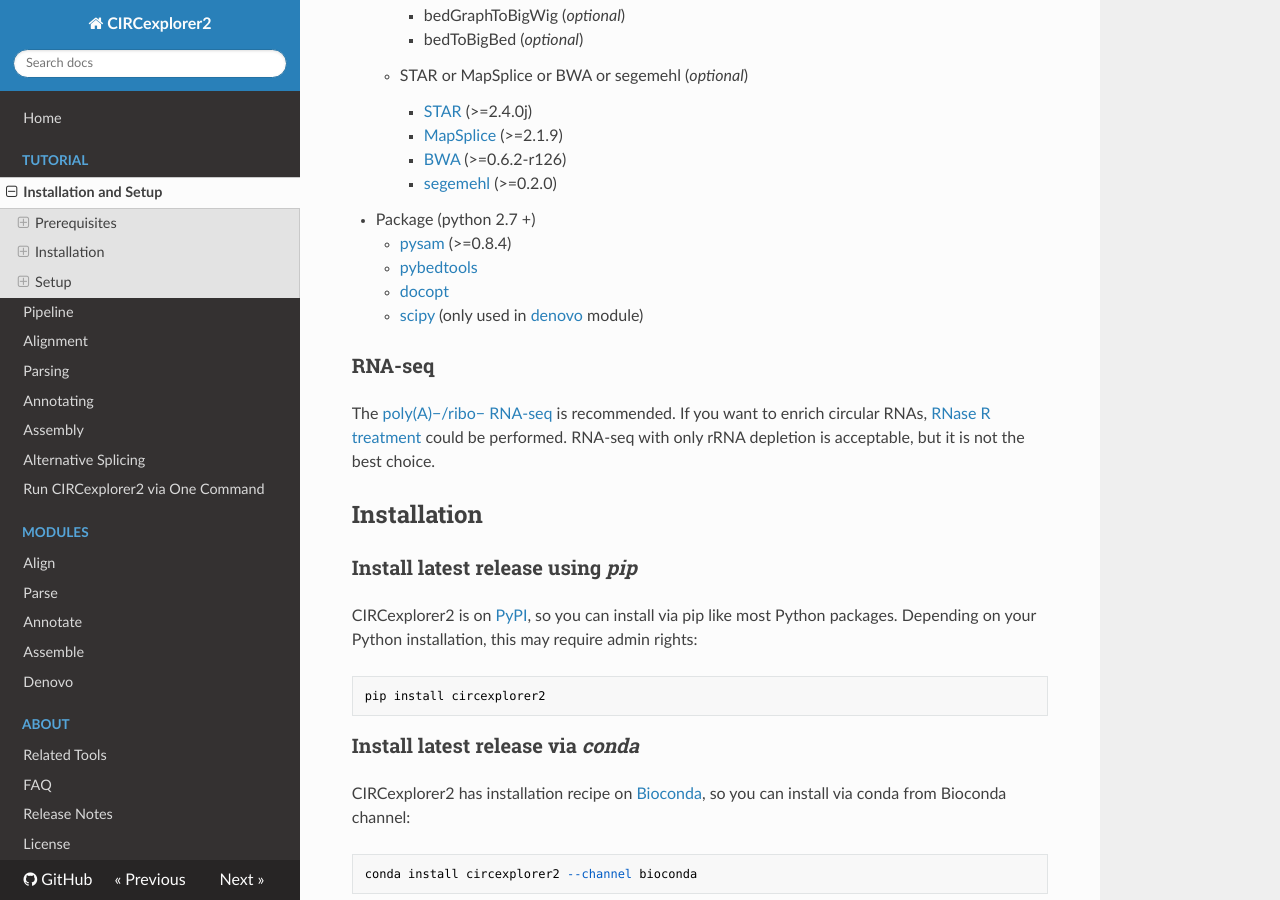
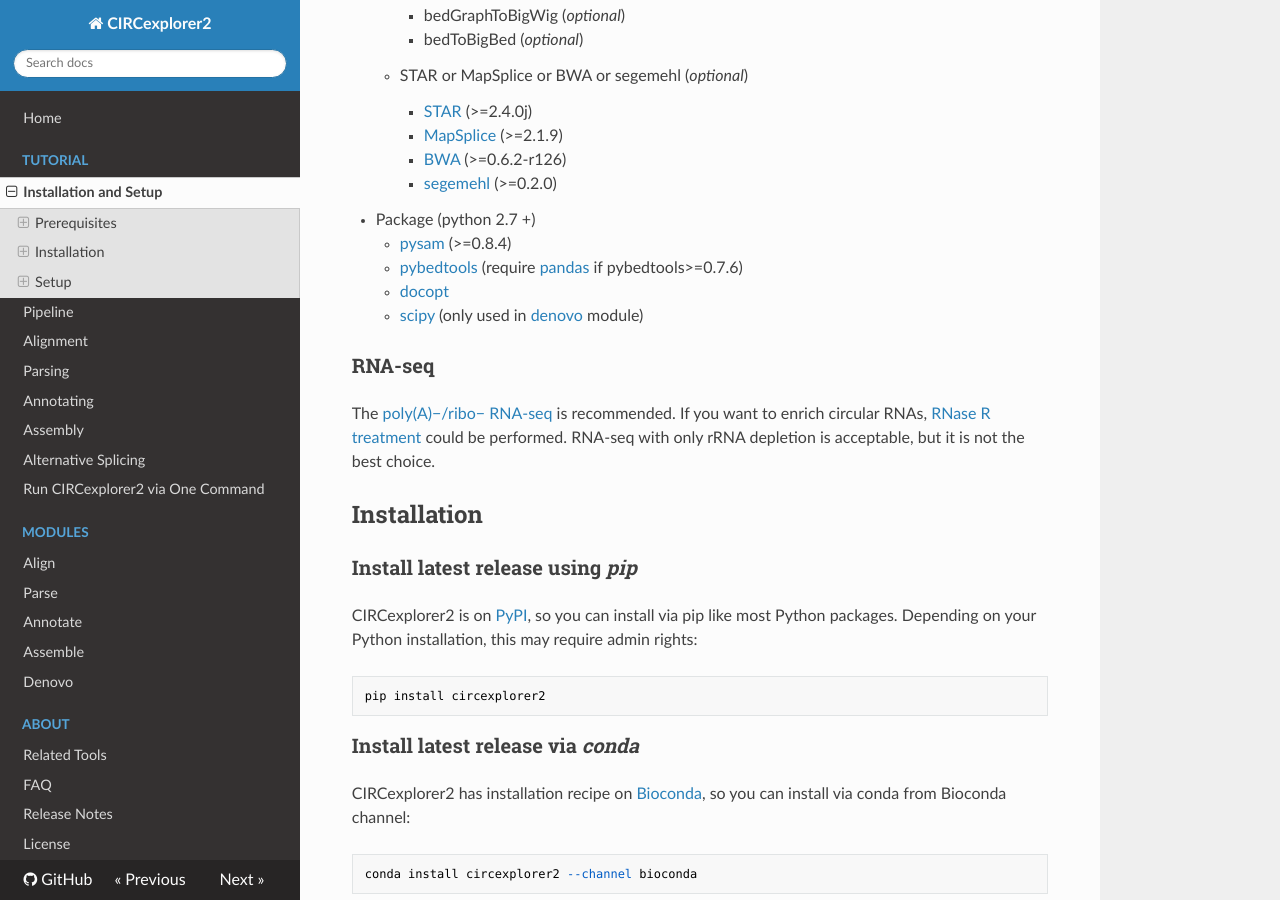
Before and after one commit to YangLab/CIRCexplorer2, an MkDocs documentation site: the page built from docs/tutorial/setup.md, in a window 1280 px wide and 900 px high, scrolled down 550 px. Built offline with MkDocs 1.6.1, drawn with Linux system fonts in a browser that asks for light colours; nearby versions of some CDN libraries; old or Windows-style settings are respelled for this version of MkDocs.

Commit message:
update info of pybedtools

```diff
--- a/docs/tutorial/setup.md
+++ b/docs/tutorial/setup.md
@@ -24,7 +24,7 @@
         + [segemehl](http://www.bioinf.uni-leipzig.de/Software/segemehl) (>=0.2.0)
 * Package (python 2.7 +)
     - [pysam](http://pysam.readthedocs.org/en/latest/) (>=0.8.4)
-    - [pybedtools](http://daler.github.io/pybedtools/)
+    - [pybedtools](http://daler.github.io/pybedtools/) (require [pandas](http://pandas.pydata.org) if pybedtools>=0.7.6)
     - [docopt](http://docopt.org)
     - [scipy](http://www.scipy.org) (only used in [denovo](../modules/denovo.md) module)
 
```
